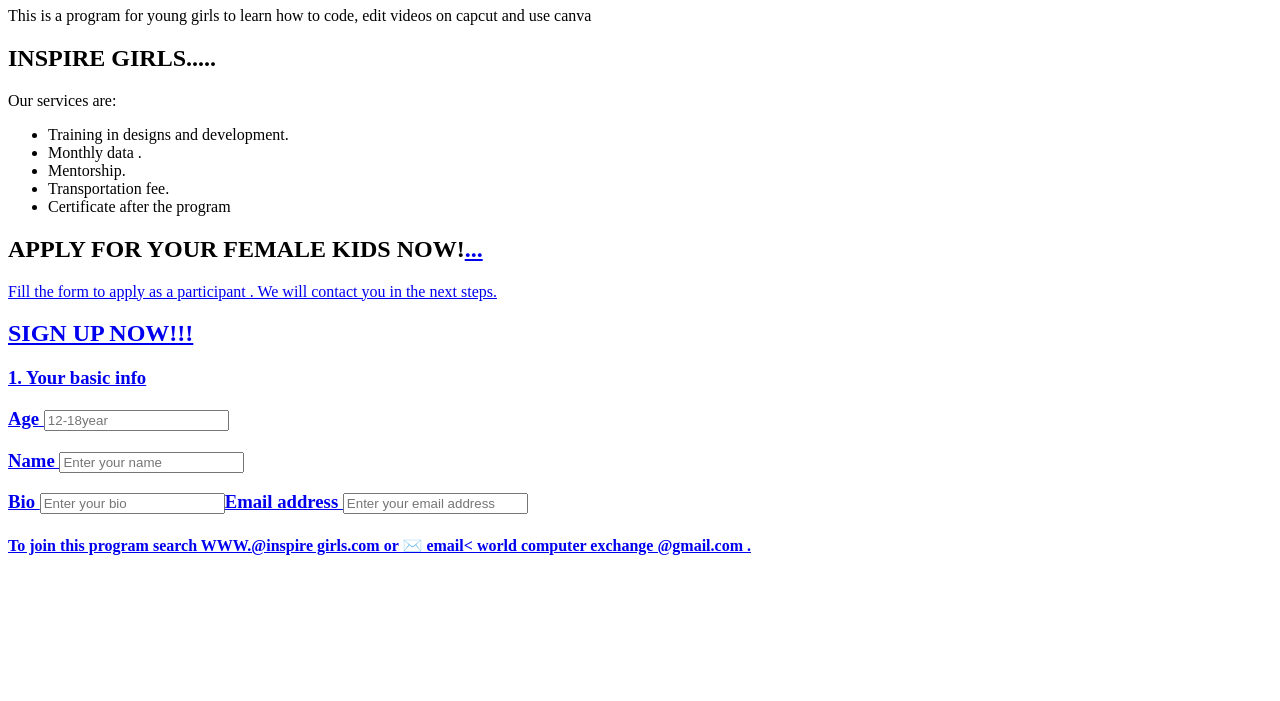
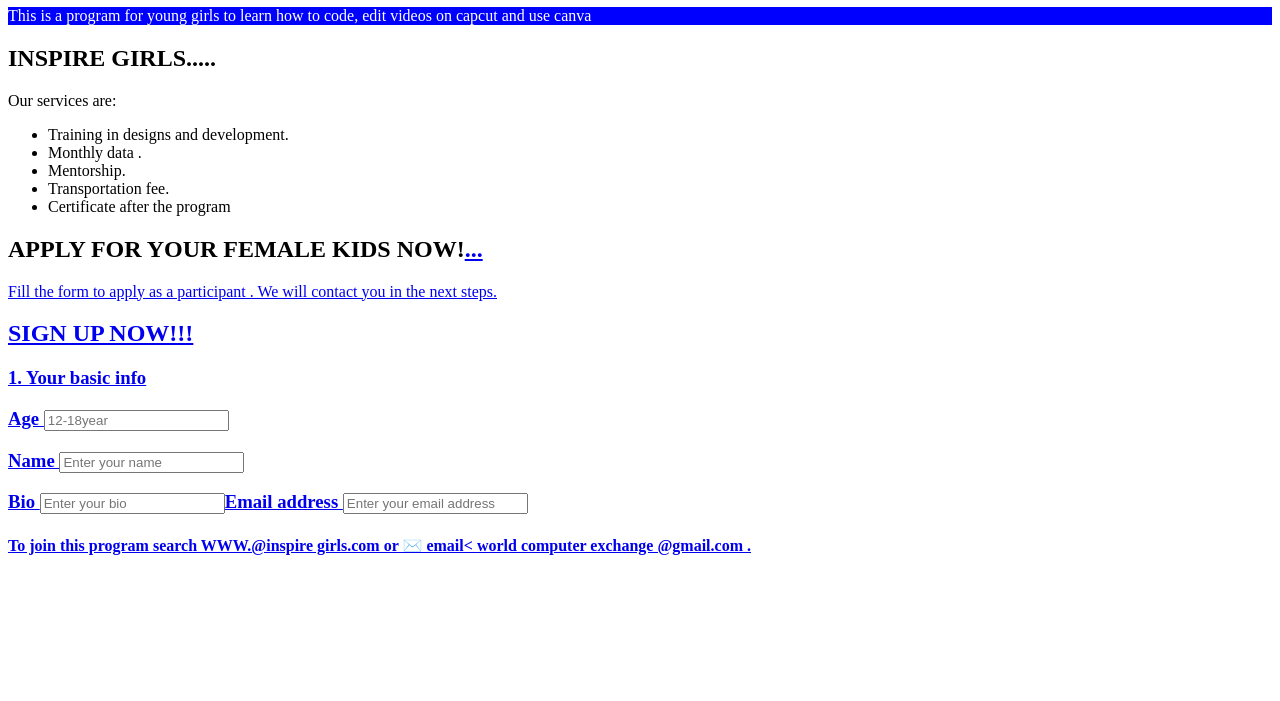
Before and after one commit to dorcasnene69-hue/Dorcas-inspire-girls-project-, a plain HTML site: page index.html in a window 1280 px wide. Shown: the part 99-800 px from the top of the page. Drawn offline with Linux system fonts and the light colour scheme.

Commit message:
update index.html

```diff
--- a/index.html
+++ b/index.html
@@ -15,7 +15,7 @@
         h1, h2 {
             font-weight: bold;
         }
-        .highlight {
+         .highlights {
             background-color:Blue;
             color: white;
 
```
